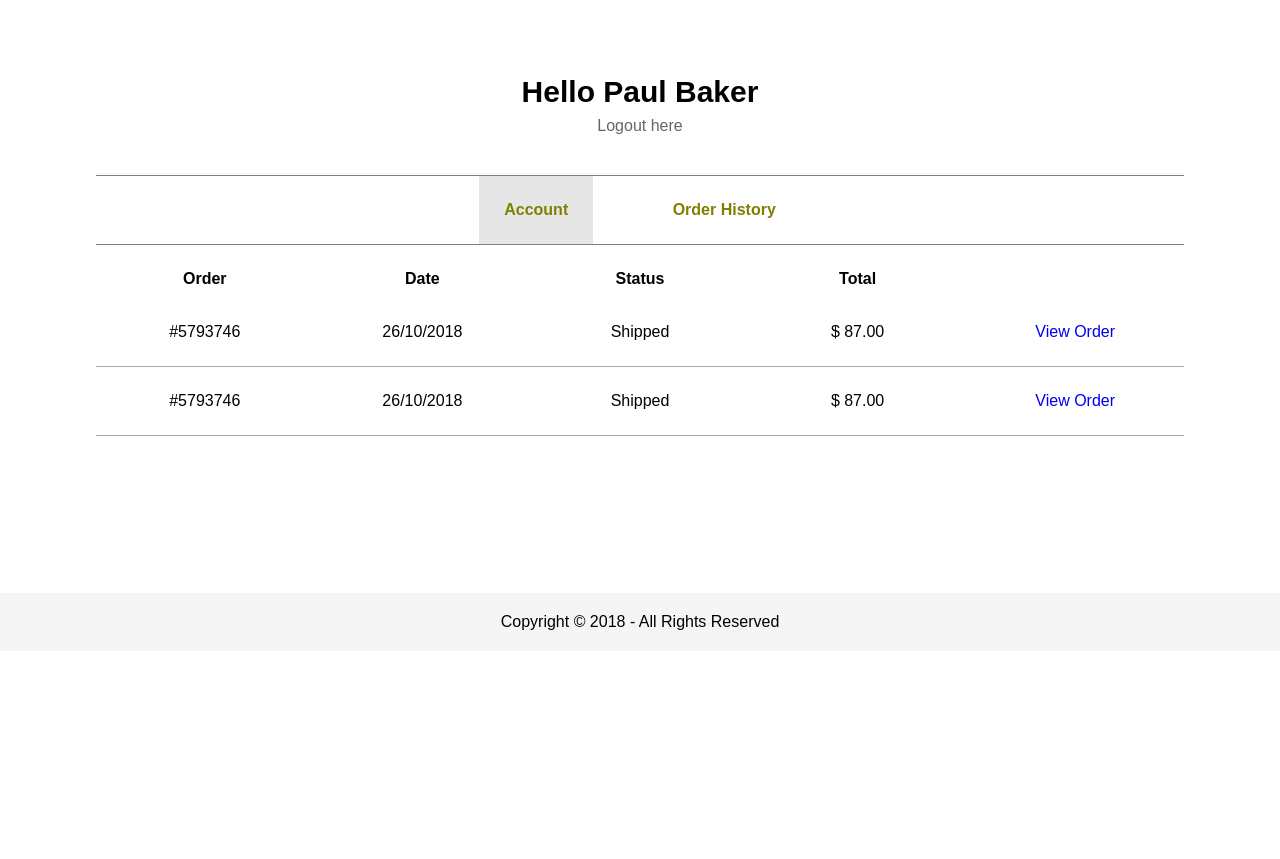
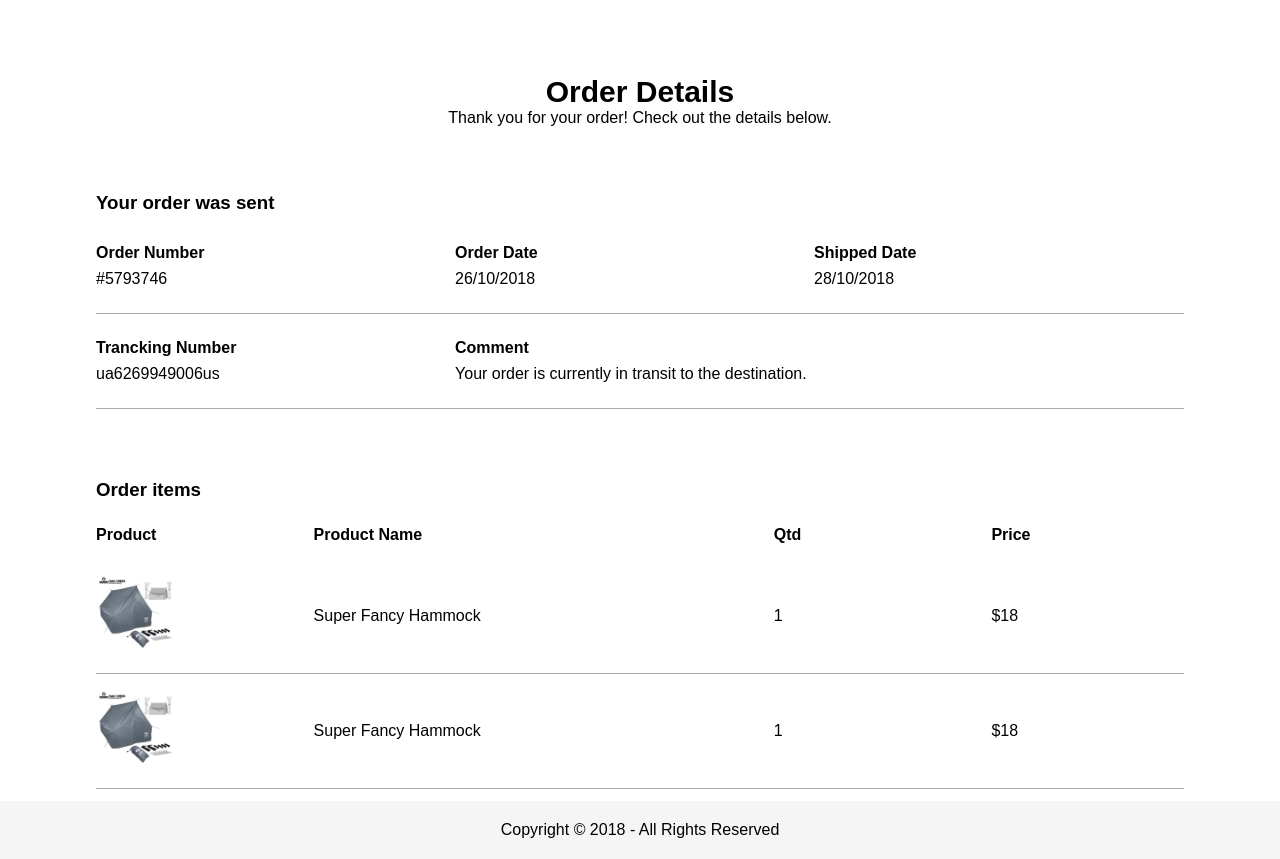
Before and after one commit to oakcreekoutdoor/oakcreek, a PHP site: page / in a window 1280 px wide. Shown: the part 149-1008 px from the top of the page. Before the commit the page ends 779 px from the top, so only its background shows below. Run offline with PHP 8.4, Linux system fonts and the light colour scheme; some libraries are stand-ins or nearby versions.

Commit message:
order details view is done

```diff
--- a/css/style.css
+++ b/css/style.css
@@ -443,6 +443,14 @@ header ul li a:hover {
 	display: none;
 }
 
+#orderStatus h3 {
+	padding: 25px 0 5px;
+}
+
+#orderItems {
+	margin-top: 70px;
+}
+
 .actAccNav {
 	background-color: #e6e6e6;
 }
@@ -493,16 +501,65 @@ header ul li a:hover {
 	margin: 25px 0 10px;
 }
 
-.orderList {
+.orderList, .stOrderList {
 	padding: 25px 0;
 	border-bottom: 1px solid #aaa;
 }
 
-.listCol {
+.stOrderList {
+	padding-top: 8px;
+}
+
+.stOrderLabel .oCol {
+	padding-top: 25px;
+}
+
+.itemLabel {
+	margin: 25px 0 15px;
+}
+
+.itemList {
+	border-bottom: 1px solid #aaa;
+	padding: 15px 0;
+	display: flex;
+	align-items: center;
+}
+
+.listCol, .oCol, .oText, .listCol {
 	width: 20%;
 	display: inline-block;
 	float: left;
 	text-align: center;
+}
+
+.oCol {
+	width: 33%;
+	text-align: left;
+}
+
+.oText {
+	width: 66%;
+}
+
+.listCol {
+	text-align: left;
+}
+
+.listCol img {
+	height: 80px;
+}
+
+.itemBg {
+	width: 40%;
+}
+
+.itemMd {
+	width: 20%;
+}
+
+.itemSm {
+	padding-left: 25px;
+	width: 20%;
 }
 
 
--- a/views/order.php
+++ b/views/order.php
@@ -1,69 +1,57 @@
 <section id="orderDetails" class="container cf">
 	<div id="userName">
-		<h2>Hello Paul Baker</h2>
-		<a href="#">Logout here</a>
+		<h2>Order Details</h2>
+		<p href="#">Thank you for your order! Check out the details below.</p>
 	</div><!-- //userName -->
 
-	<div id="accNav">
-		<a class="actAccNav" href="#">Account</a>
-		<a href="#">Order History</a>
-	</div><!-- //accNav -->
-
-	<div id="account">
-		<div class="userInfo">
-			<div class="labelEdit cf">
-				<h3>Personal Details</h3>
-				<a class="btn sec" href="#">Edit</a>
-			</div><!-- //labelEdit -->
-			<div class="contEdit">
-				<p>Paul Bake</p>
-				<p>paul.baker@gmail.com</p>
-				<p>+1 222 333 4444</p>
-			</div><!-- //contEdit -->
-		</div><!-- //userInfo -->
-
-		<div class="shipInfo">
-			<div class="labelEdit cf">
-				<h3>Addresses</h3>
-				<a class="btn sec" href="#">Edit</a>
-			</div><!-- //labelEdit -->
-			<div class="contEdit">
-				<h4>Address 1</h4>
-				<p>1616 Pendrell St.</p>
-				<p>Vancouver BC</p>
-				<p>V6G 1S8</p>
-			</div><!-- //contEdit -->
-			<div class="contEdit">
-				<h4>Address 2</h4>
-				<p>1616 Pendrell St.</p>
-				<p>Vancouver BC</p>
-				<p>V6G 1S8</p>
-			</div><!-- //contEdit -->
-		</div><!-- //shipInfo -->
-	</div><!-- //account -->
-
-	<div id="orderHistory">
-		<div class="labelList cf">
-			<div class="listCol"><h4>Order</h4></div>
-			<div class="listCol"><h4>Date</h4></div>
-			<div class="listCol"><h4>Status</h4></div>
-			<div class="listCol"><h4>Total</h4></div>
+	<div id="orderStatus">
+		<h3>Your order was sent</h3>
+		<div class="stOrderLabel cf">
+			<div class="oCol"><h4>Order Number</h4></div>
+			<div class="oCol"><h4>Order Date</h4></div>
+			<div class="oCol"><h4>Shipped Date</h4></div>
 		</div><!-- //labelList -->
 
-		<div class="orderList cf">
-			<div class="listCol"><p>#5793746</p></div>
-			<div class="listCol"><p>26/10/2018</p></div>
-			<div class="listCol"><p>Shipped</p></div>
-			<div class="listCol"><p>$ 87.00</p></div>
-			<div class="listCol vOrder"><a href="#">View Order</a></div>
+		<div class="stOrderList cf">
+			<div class="oCol"><p>#5793746</p></div>
+			<div class="oCol"><p>26/10/2018</p></div>
+			<div class=oCol"><p>28/10/2018</p></div>
 		</div><!-- //orderList -->
+	</div><!-- //orderStatus -->
 
-		<div class="orderList cf">
-			<div class="listCol"><p>#5793746</p></div>
-			<div class="listCol"><p>26/10/2018</p></div>
-			<div class="listCol"><p>Shipped</p></div>
-			<div class="listCol"><p>$ 87.00</p></div>
-			<div class="listCol vOrder"><a href="#">View Order</a></div>
+	<div id="orderTrack">
+		<div class="stOrderLabel cf">
+			<div class="oCol"><h4>Trancking Number</h4></div>
+			<div class="oText oCol"><h4>Comment</h4></div>
+		</div><!-- //labelList -->
+
+		<div class="stOrderList cf">
+			<div class="oCol"><p>ua6269949006us</p></div>
+			<div class="oText oCol"><p>Your order is currently in transit to the destination.</p></div>
 		</div><!-- //orderList -->
-	</div><!-- //orderHistory -->
+	</div><!-- //orderTrack -->
+
+	<div id="orderItems">
+		<h3>Order items</h3>
+		<div class="itemLabel cf">
+			<div class="listCol itemMd"><h4>Product</h4></div>
+			<div class="listCol itemBg"><h4>Product Name</h4></div>
+			<div class="listCol itemSm"><h4>Qtd</h4></div>
+			<div class="listCol itemSm"><h4>Price</h4></div>
+		</div><!-- //itemLabel -->
+
+		<div class="itemList cf">
+			<div class="listCol itemMd"><img src="assets/hammock.jpg" alt="Product"></div>
+			<div class="listCol itemBg"><p>Super Fancy Hammock</p></div>
+			<div class="listCol itemSm"><p>1</p></div>
+			<div class="listCol itemSm"><p>$18</p></div>
+		</div><!-- //itemList -->
+
+		<div class="itemList cf">
+			<div class="listCol itemMd"><img src="assets/hammock.jpg" alt="Product"></div>
+			<div class="listCol itemBg"><p>Super Fancy Hammock</p></div>
+			<div class="listCol itemSm"><p>1</p></div>
+			<div class="listCol itemSm"><p>$18</p></div>
+		</div><!-- //itemList -->
+	</div><!-- //orderItems -->
 </section><!-- //profile container -->
```
